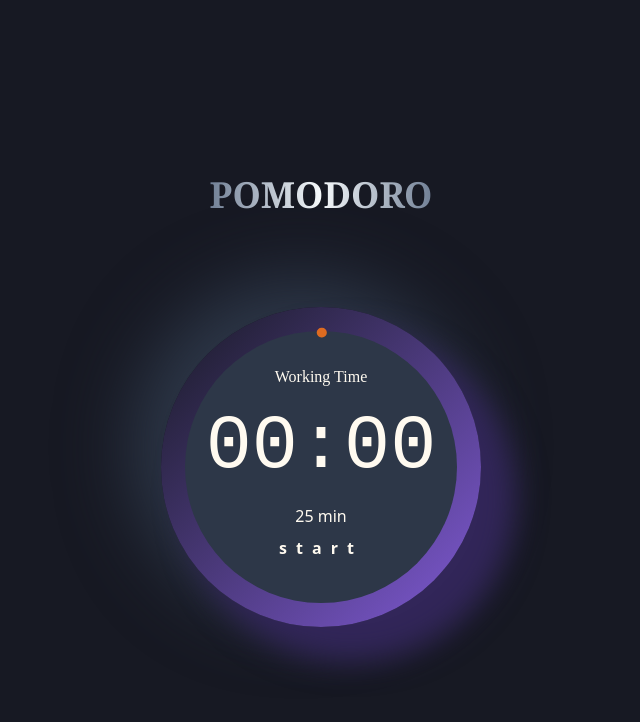
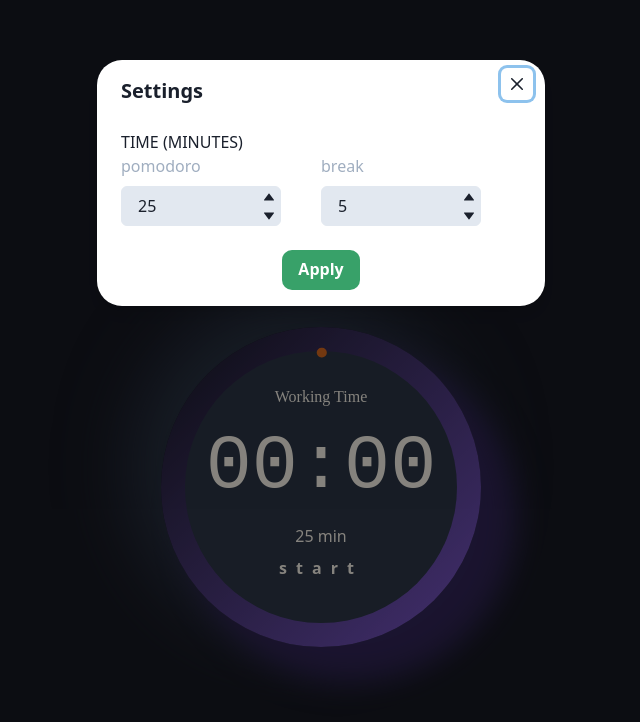
Before and after one commit to Smylle3/mypomodore, a React (Create React App) app: page / in a window 1280 px wide. Shown: the top 722 px of the page, without its empty margins (319-959 px from the left). Built offline with nearby package versions, Linux system fonts and the light colour scheme.

Commit message:
Add config button to users sets your times

```diff
--- a/src/home/index.jsx
+++ b/src/home/index.jsx
@@ -1,12 +1,15 @@
 import React from 'react'
-import {
-    Flex,
-    Heading
-} from '@chakra-ui/react'
+import { Flex, Heading, IconButton, useDisclosure } from '@chakra-ui/react'
+import { BsFillGearFill } from 'react-icons/bs'
 import Circles from 'components/circles'
 import Timer from 'components/timer'
+import Options from 'components/options'
+import { useAuth } from 'context/context'
 
 export default function Home() {
+    const { isOpen, onOpen, onClose } = useDisclosure()
+    const { setUserPomodoro, setUserBreak } = useAuth()
+
     return (
         <Flex
             w="100vw"
@@ -24,10 +27,22 @@ export default function Home() {
             >
                 POMODORO
             </Heading>
+            <IconButton
+                variant="ghost"
+                colorScheme="blackAlpha"
+                icon={<BsFillGearFill color="white" />}
+                onClick={onOpen}
+            />
             <Circles>
                 <Timer />
             </Circles>
-
+            <Options
+                isOpen={isOpen}
+                onOpen={onOpen}
+                onClose={onClose}
+                setUserBreak={setUserBreak}
+                setUserPomodoro={setUserPomodoro}
+            />
         </Flex>
     )
 }
```
